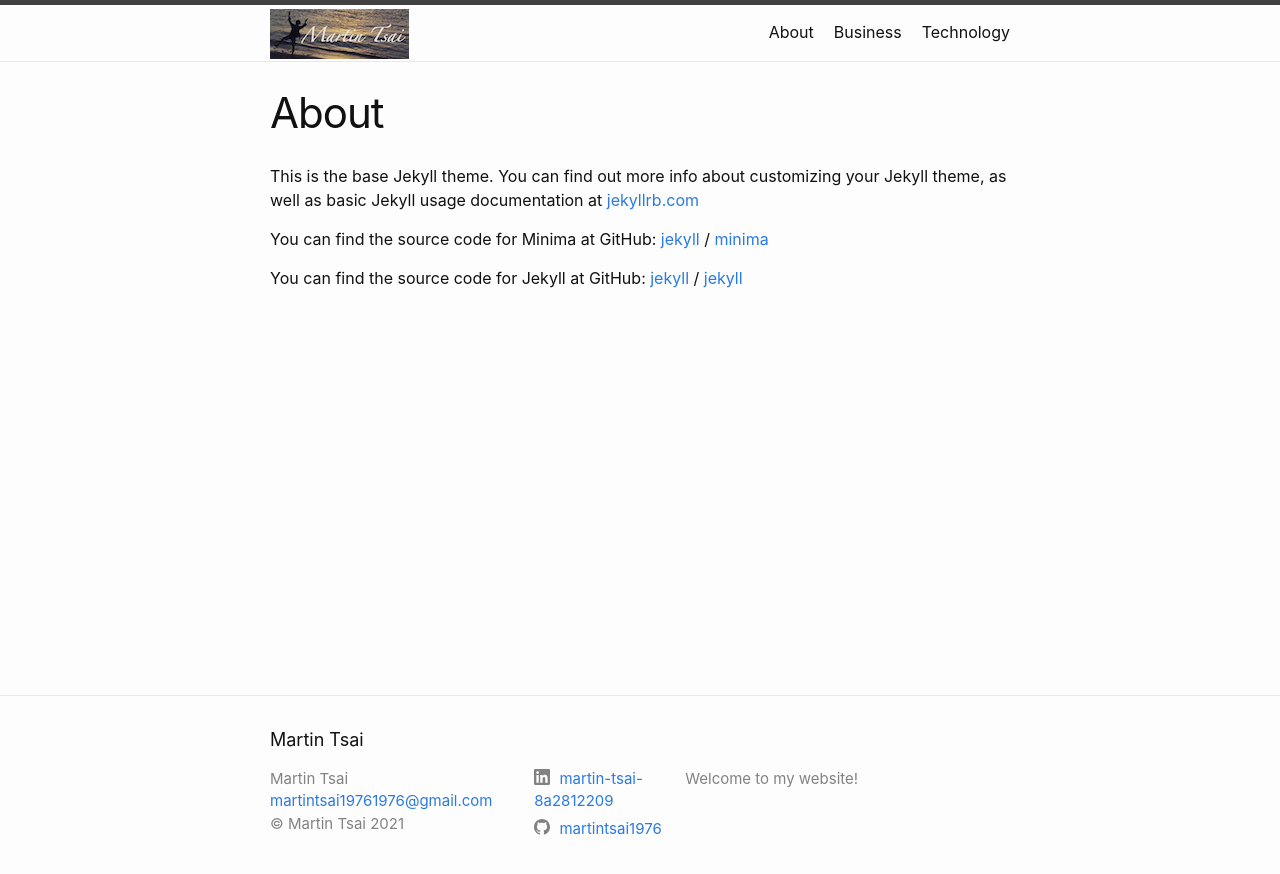
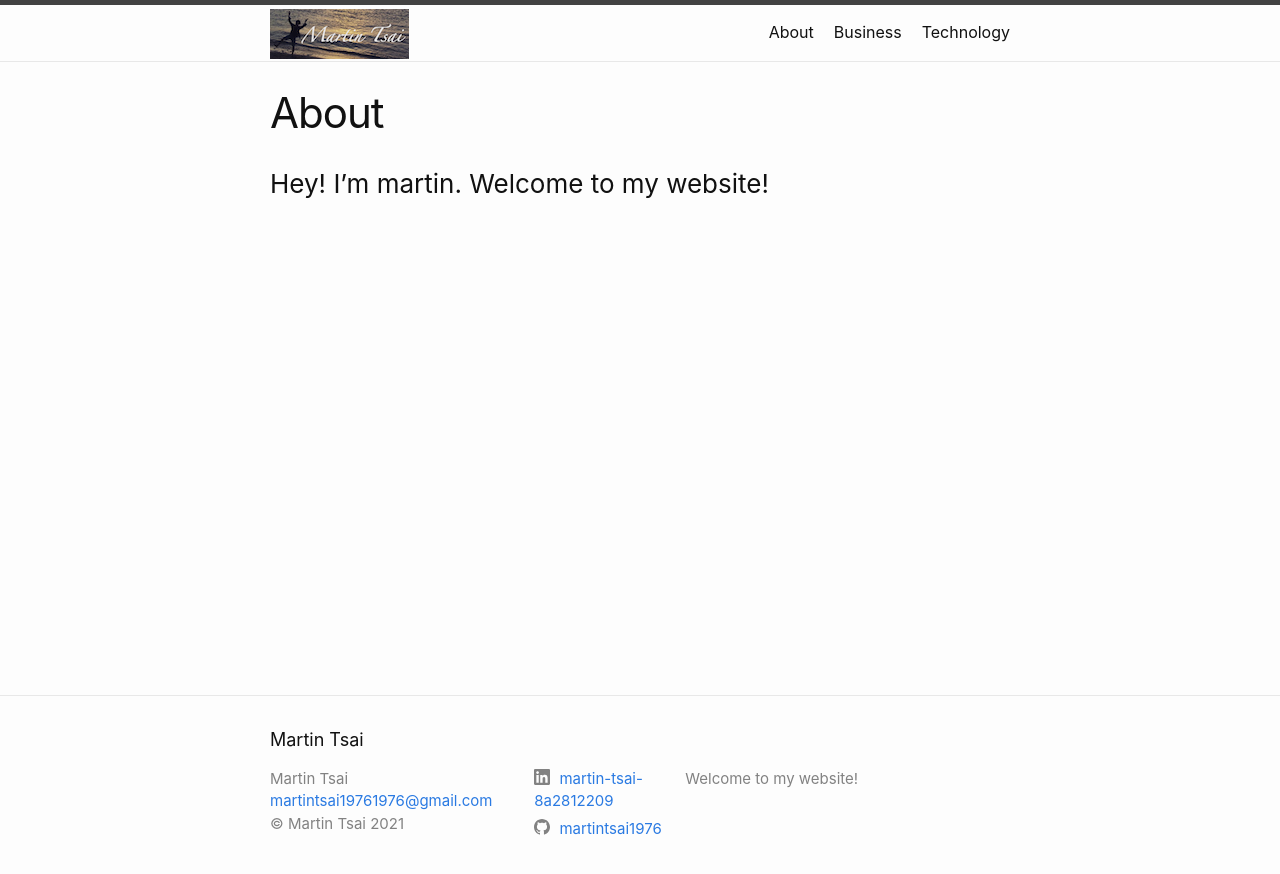
Before and after one commit to martintsai1976/martintsai, a Jekyll site: the page built from about.markdown, in a window 1280 px wide. Shown: the top 874 px of the page. Built offline with Jekyll 4.4.1, drawn with Linux system fonts in a browser that asks for light colours.

```diff
--- a/about.markdown
+++ b/about.markdown
@@ -4,15 +4,4 @@ title: About
 permalink: /about/
 ---
 
-This is the base Jekyll theme. You can find out more info about customizing your Jekyll theme, as well as basic Jekyll usage documentation at [jekyllrb.com](https://jekyllrb.com/)
-
-You can find the source code for Minima at GitHub:
-[jekyll][jekyll-organization] /
-[minima](https://github.com/jekyll/minima)
-
-You can find the source code for Jekyll at GitHub:
-[jekyll][jekyll-organization] /
-[jekyll](https://github.com/jekyll/jekyll)
-
-
-[jekyll-organization]: https://github.com/jekyll
+### Hey! I'm martin. Welcome to my website!
```
Also changed, not shown: blog-tech/_posts/2021-07-06-data-cleaning-in-python.md (+3 -3 lines), blog-tech/_posts/2021-07-06-identify-online-influencers.md (+11 -11 lines).
